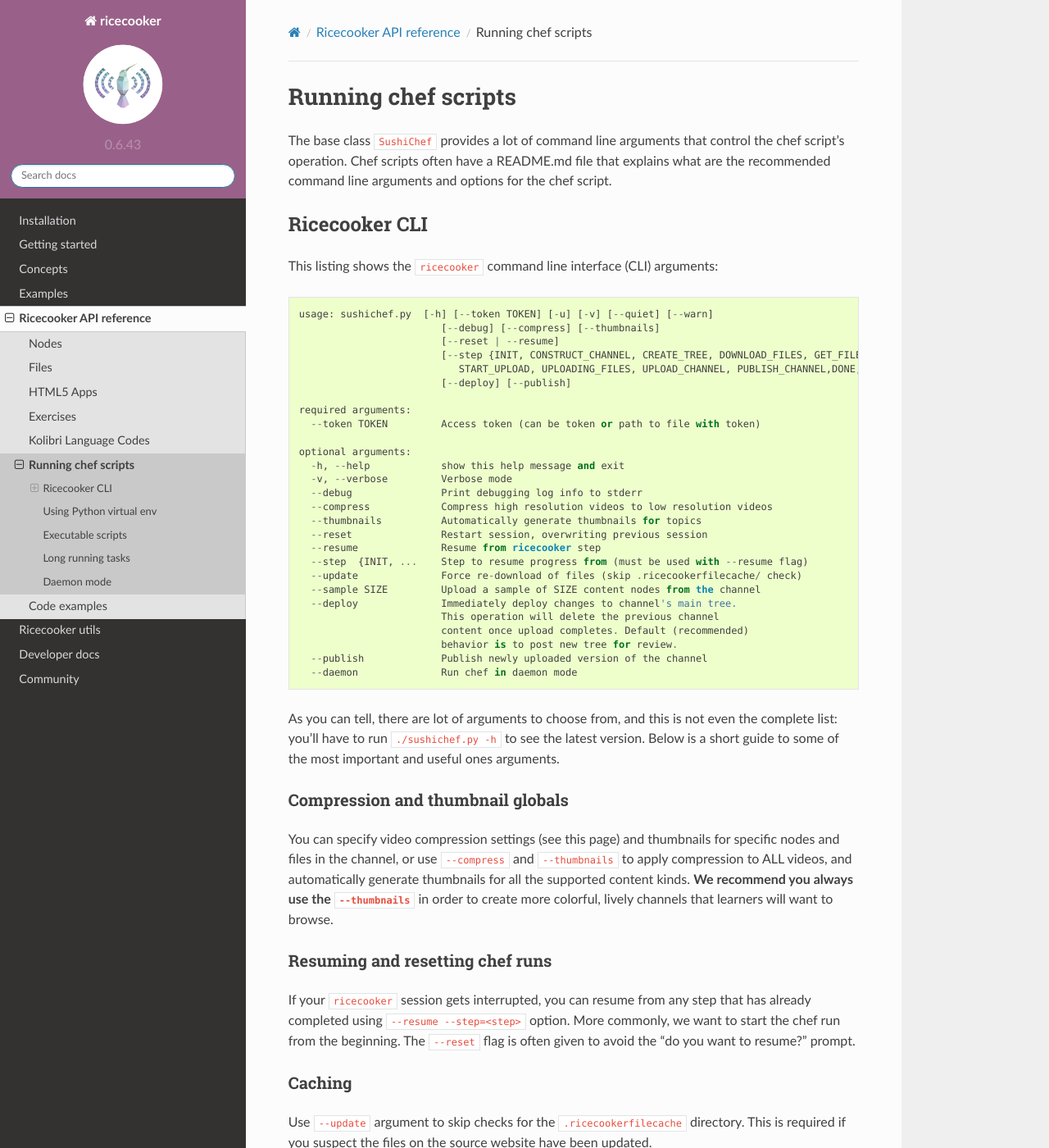
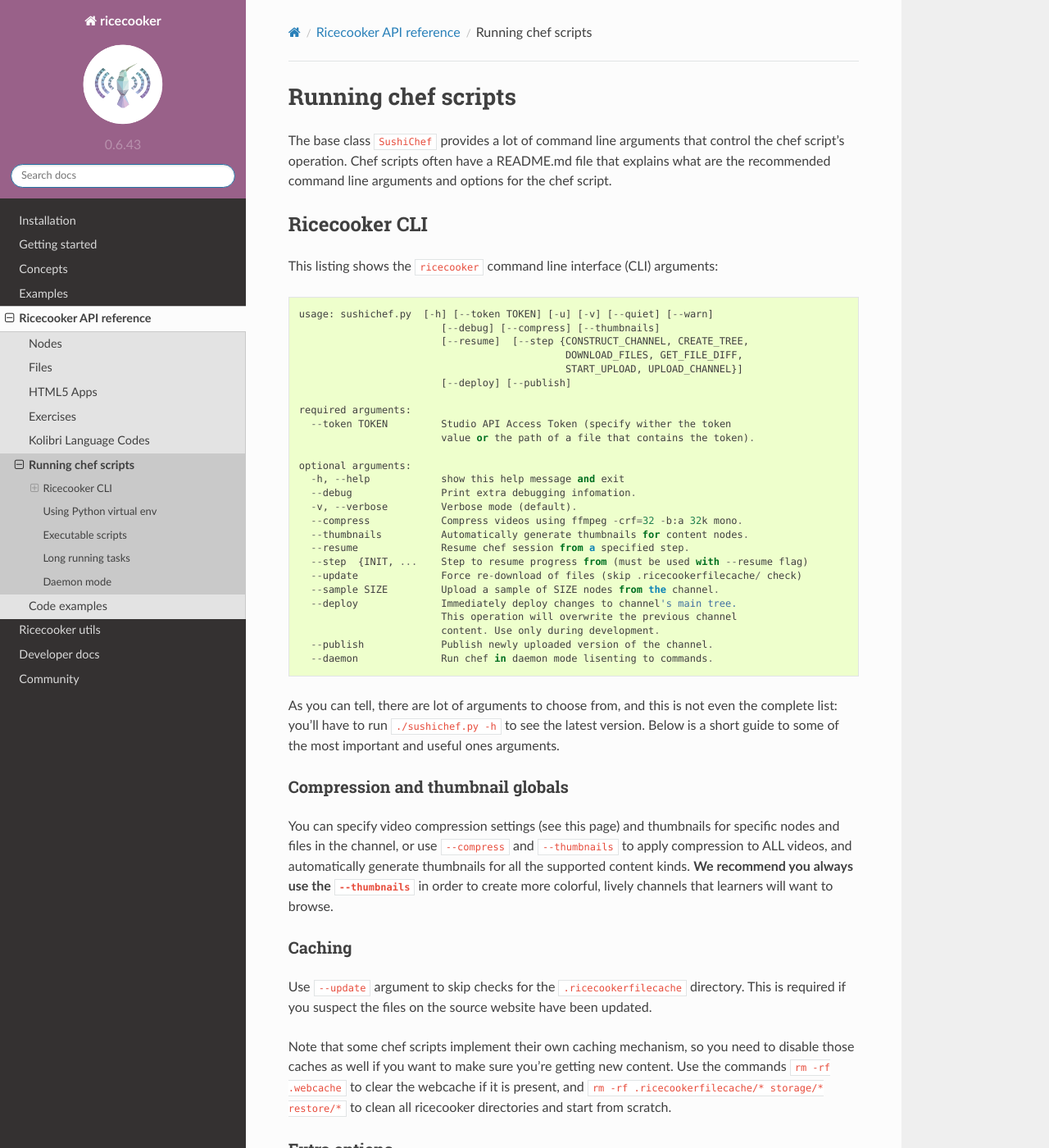
Before and after one commit to learningequality/ricecooker, a Sphinx documentation site: the page built from docs/chefops.md, in a window 1280 px wide and 1400 px high. Shown: the whole window at 82% size. Built offline with Sphinx 7.4.7 and the Read the Docs theme 2.0.0, drawn with Linux system fonts in a browser that asks for light colours.

Commit message:
Remove all references to --reset in docs and other code

```diff
--- a/docs/chefops.md
+++ b/docs/chefops.md
@@ -11,32 +11,30 @@ This listing shows the `ricecooker` command line interface (CLI) arguments:
 
     usage: sushichef.py  [-h] [--token TOKEN] [-u] [-v] [--quiet] [--warn]
                             [--debug] [--compress] [--thumbnails]
-                            [--reset | --resume]
-                            [--step {INIT, CONSTRUCT_CHANNEL, CREATE_TREE, DOWNLOAD_FILES, GET_FILE_DIFF,
-                               START_UPLOAD, UPLOADING_FILES, UPLOAD_CHANNEL, PUBLISH_CHANNEL,DONE, LAST}]
+                            [--resume]  [--step {CONSTRUCT_CHANNEL, CREATE_TREE,
+                                                 DOWNLOAD_FILES, GET_FILE_DIFF,
+                                                 START_UPLOAD, UPLOAD_CHANNEL}]
                             [--deploy] [--publish]
 
     required arguments:
-      --token TOKEN         Access token (can be token or path to file with token)
+      --token TOKEN         Studio API Access Token (specify wither the token
+                            value or the path of a file that contains the token).
 
     optional arguments:
       -h, --help            show this help message and exit
-      -v, --verbose         Verbose mode
-      --debug               Print debugging log info to stderr
-      --compress            Compress high resolution videos to low resolution videos
-      --thumbnails          Automatically generate thumbnails for topics
-      --reset               Restart session, overwriting previous session
-      --resume              Resume from ricecooker step
+      --debug               Print extra debugging infomation.
+      -v, --verbose         Verbose mode (default).
+      --compress            Compress videos using ffmpeg -crf=32 -b:a 32k mono.
+      --thumbnails          Automatically generate thumbnails for content nodes.
+      --resume              Resume chef session from a specified step.
       --step  {INIT, ...    Step to resume progress from (must be used with --resume flag)
       --update              Force re-download of files (skip .ricecookerfilecache/ check)
-      --sample SIZE         Upload a sample of SIZE content nodes from the channel
+      --sample SIZE         Upload a sample of SIZE nodes from the channel.
       --deploy              Immediately deploy changes to channel's main tree.
-                            This operation will delete the previous channel
-                            content once upload completes. Default (recommended)
-                            behavior is to post new tree for review.
-      --publish             Publish newly uploaded version of the channel
-      --daemon              Run chef in daemon mode
-
+                            This operation will overwrite the previous channel
+                            content. Use only during development.
+      --publish             Publish newly uploaded version of the channel.
+      --daemon              Run chef in daemon mode lisenting to commands.
 
 As you can tell, there are lot of arguments to choose from, and this is not even
 the complete list: you'll have to run `./sushichef.py -h` to see the latest version.
@@ -49,13 +47,6 @@ specific nodes and files in the channel, or use `--compress` and `--thumbnails`
 to apply compression to ALL videos, and automatically generate thumbnails for
 all the supported content kinds. **We recommend you always use the `--thumbnails`**
 in order to create more colorful, lively channels that learners will want to browse.
-
-
-### Resuming and resetting chef runs
-If your `ricecooker` session gets interrupted, you can resume from any step that
-has already completed using `--resume --step=<step>` option.
-More commonly, we want to start the chef run from the beginning.
-The `--reset` flag is often given to avoid the "do you want to resume?" prompt.
 
 
 ### Caching
@@ -148,7 +139,7 @@ time to complete so it is best to run them on a dedicated server for this purpos
   - Clone the sushi chef git repository in the `/data` folder on the server
   - Run the chef script as follows `nohup <chef cmd> &`, where `<chef cmd>`
     is contains the entire script name and command line options,
-    e.g. `./sushichef.py -v --reset --token=... --thumbnails lang=fr`.
+    e.g. `./sushichef.py --token=... --thumbnails lang=fr`.
   - By default `nohup` logs stderr and stdout output to a file called `nohup.out`
     in the current working directory. Use `tail -f nohup.out` to follow this log file.
 
--- a/docs/tutorial/tutorial.rst
+++ b/docs/tutorial/tutorial.rst
@@ -45,7 +45,7 @@ Step 3: Edit the channel metadata
 
 Try running the sushi chef by entering the following command in your terminal::
 
-    python --reset sushichef.py --token=<your-access-token>
+    python sushichef.py  --token=<your-access-token>
 
 Click the link to `Kolibri Studio <https://studio.learningequality.org/>`__ that
 shows up in the final step and make sure your channel looks OK.
```
Also changed, not shown: docs/developer/design_cli.md (+1 -1 lines), docs/tutorial/explanations.md (+2 -5 lines), docs/tutorial/gettingstarted.rst (+2 -5 lines), docs/examples/exercises.ipynb, docs/examples/languages.ipynb, 7 other files.
